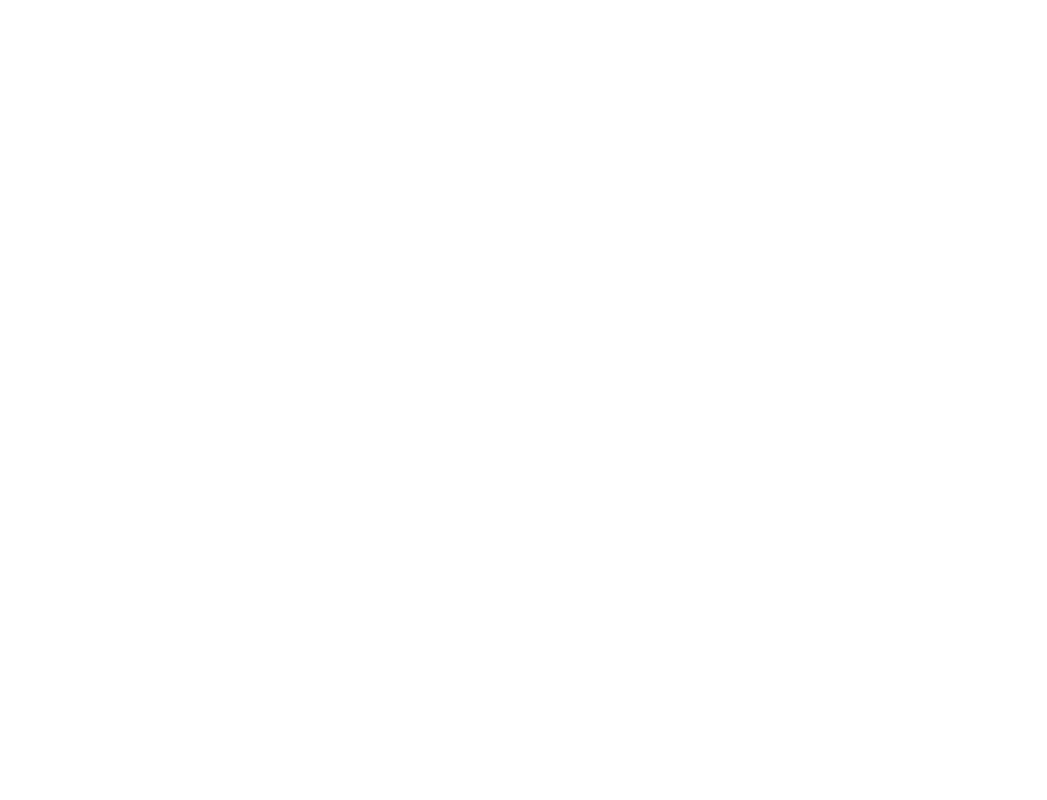
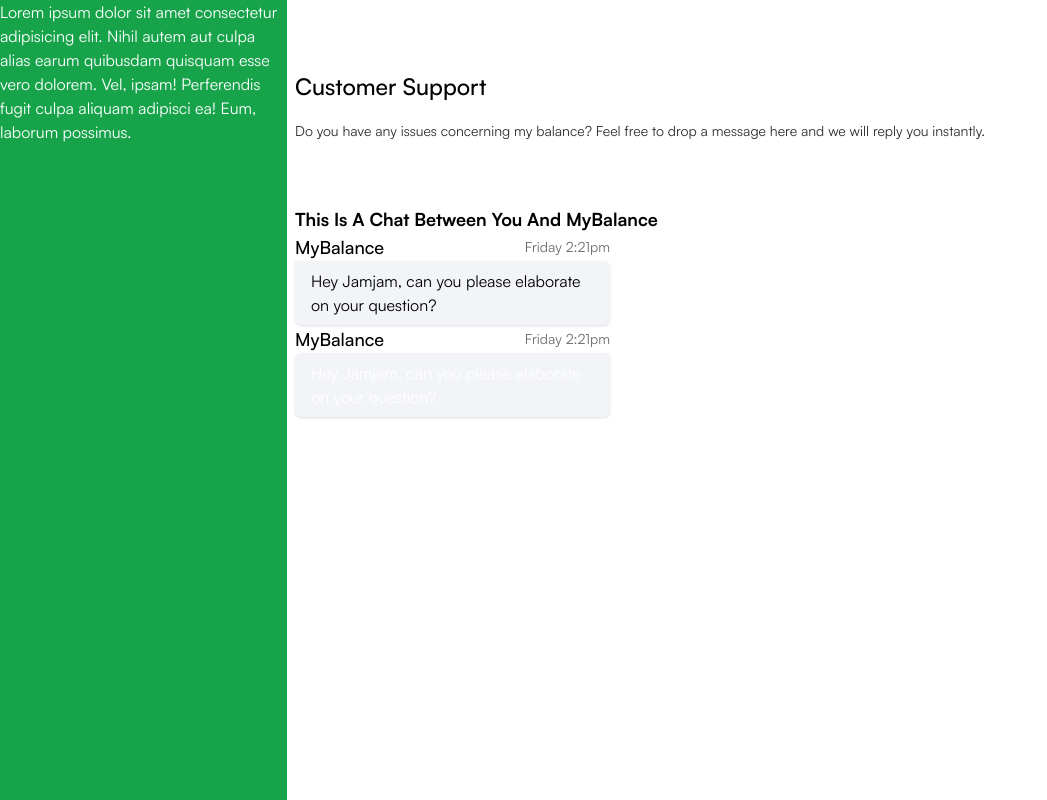
Before and after one commit to Orange-Invent-House-Ltd/mybalance, a React (Vite) app: page /buyer/customer-support in a window 1280 px wide. Before the commit this address had no page. Shown: the whole page, without its empty margins (0-1047 px from the left). Built offline with nearby package versions, Linux system fonts and the light colour scheme.

Commit message:
created chat bubbles

```diff
--- a/src/App.tsx
+++ b/src/App.tsx
@@ -1,8 +1,10 @@
 import { BrowserRouter, Route, Routes } from "react-router-dom";
 import BuyerDashboardLayout from "./layout/BuyerDashboardLayout";
 import Login from "./pages/buyer/auth/Login";
+import CustomerSupport from "./pages/buyer/dashboard/CustomerSupport";
 import DisputeResolution from "./pages/buyer/dashboard/DisputeResolution";
 import Home from "./pages/buyer/dashboard/Home";
+import Profile from "./pages/buyer/dashboard/Profile";
 import Settings from "./pages/buyer/dashboard/Settings";
 
 const App: React.FC = () => {
@@ -13,6 +15,8 @@
           <Route index element={<Home />} />
           <Route path="dispute-resolution" element={<DisputeResolution />} />
           <Route path="settings" element={<Settings />} />
+          <Route path="profile" element={<Profile />} />
+          <Route path="customer-support" element={<CustomerSupport />} />
         </Route>
         <Route path="/login" element={<Login />} />
       </Routes>
--- /dev/null
+++ b/src/components/reuseable/ChatBubble.tsx
@@ -0,0 +1,25 @@
+import clsx from "clsx";
+import React, { FC } from "react";
+interface IChatBubble {
+    user:boolean
+}
+const ChatBubble:FC<IChatBubble> = ({user}) => {
+  return (
+    <div className=" w-[315px]">
+      <div className="flex items-center justify-between">
+        <p className="font-medium text-lg">MyBalance</p>
+        <p className="text-[#6D6D6D] text-sm ">Friday 2:21pm</p>
+      </div>
+      <div
+        className={clsx("bg-[#F2F4F7] shadow rounded-md   py-2 px-4 ", {
+          "bg-[#F2F4F7] rounded-tl-none text-black": user,
+          "bg-[#B1580E] rounded-tr-none  text-white": !user,
+        })}
+      >
+        Hey Jamjam, can you please elaborate on your question?
+      </div>
+    </div>
+  );
+};
+
+export default ChatBubble;
--- a/src/components/reuseable/TextField.tsx
+++ b/src/components/reuseable/TextField.tsx
@@ -8,7 +8,7 @@
 }
 const TextField: React.FC<ITextField> = (props) => {
   return (
-    <div>
+    <div className="w-full" >
       <p
         className={clsx("text-sm mb-[6px] capitalize", {
           "text-[#DA1E28]": props.error,
--- a/src/layout/BuyerDashboardLayout.tsx
+++ b/src/layout/BuyerDashboardLayout.tsx
@@ -6,7 +6,7 @@
       <div className="w-[287px] text-white sticky top-0 left-0 h-screen bg-green-600 ">
         Lorem ipsum dolor sit amet consectetur adipisicing elit. Nihil autem aut culpa alias earum quibusdam quisquam esse vero dolorem. Vel, ipsam! Perferendis fugit culpa aliquam adipisci ea! Eum, laborum possimus.
       </div>
-      <main className=" px-2  pt-[10px]">
+      <main className=" px-2  pt-[70px]">
         <Outlet />
       </main>
     </div>
--- /dev/null
+++ b/src/pages/buyer/dashboard/CustomerSupport.tsx
@@ -0,0 +1,28 @@
+import ChatBubble from "../../../components/reuseable/ChatBubble";
+
+const CustomerSupport = () => {
+  return (
+    <div>
+      <header className="mb-16">
+        <h1 className="text-[23px] capitalize font-medium ">
+          Customer Support
+        </h1>
+        <p className="text-[#303030] text-sm mt-4">
+          Do you have any issues concerning my balance? Feel free to drop a
+          message here and we will reply you instantly.
+        </p>
+      </header>
+      <div>
+        <h1 className="text-lg font-bold capitalize ">
+          This is a chat between you and MyBalance
+        </h1>
+        <div>
+          <ChatBubble user={true} />
+          <ChatBubble user={false} />
+        </div>
+      </div>
+    </div>
+  );
+}
+
+export default CustomerSupport
--- a/src/pages/buyer/dashboard/DisputeResolution.tsx
+++ b/src/pages/buyer/dashboard/DisputeResolution.tsx
@@ -1,9 +1,37 @@
-import React from 'react'
+import React from "react";
+import { Button } from "../../../components/reuseable/Button";
+import TextField from "../../../components/reuseable/TextField";
 
 const DisputeResolution = () => {
   return (
-    <div>DisputeResolution</div>
-  )
-}
+    <div>
+      <header className="mb-16">
+        <h1 className="text-[23px] capitalize font-medium ">
+          Dispute resolution
+        </h1>
+        <p className="text-[#303030] text-sm mt-4">
+          Manage disputes with vendors by creating a dispute thread here.
+        </p>
+      </header>
+      <form className="w-[720px] space-y-8  ">
+        <div className="flex gap-5 w-full ">
+          <TextField label="Reference code/ Transaction ID" />
+          <TextField label="priority" />
+        </div>
+        <TextField label="Reason for filing your dispute" />
+        <TextField label=" Type in the box below" multiple minLength={50} />
+        <div className="flex justify-end" >
+          <div className="w-[350px]" >
+             <Button disabled fullWidth >
+          submit
+        </Button>
+          </div>
 
-export default DisputeResolution
+        </div>
+
+      </form>
+    </div>
+  );
+};
+
+export default DisputeResolution;
--- /dev/null
+++ b/src/pages/buyer/dashboard/Profile.tsx
@@ -0,0 +1,33 @@
+import React from "react";
+import { Button } from "../../../components/reuseable/Button";
+import TextField from "../../../components/reuseable/TextField";
+
+const Profile = () => {
+  return (
+    <div>
+      <header className="mb-16">
+        <h1 className="text-[23px] capitalize font-medium ">profile</h1>
+        <p className="text-[#303030] text-sm mt-4">
+          Manage your profile and personal details here.
+        </p>
+      </header>
+      <div>
+        <div className="flex items-center gap-5">
+          <div className="w-[60px] h-[60px] bg-[#CDD2FD] border-2 border-[#9BA6FA] text-2xl text-white rounded-full  flex items-center justify-center uppercase font-bold">
+            ab
+          </div>
+          <p>Tap to change photo</p>
+        </div>
+        <form className="space-y-5  w-[350px]" >
+          <TextField label="full name" />
+          <TextField label="email" />
+          <TextField label="phone" />
+          <TextField label="password" />
+          <Button fullWidth>update profile</Button>
+        </form>
+      </div>
+    </div>
+  );
+};
+
+export default Profile;
```
